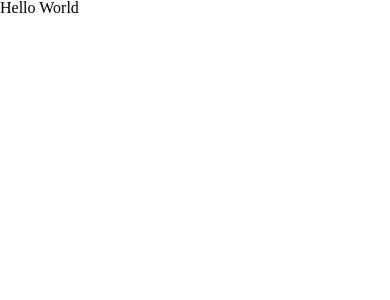
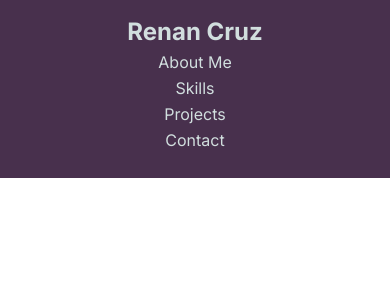
Before and after one commit to RenanCruz7/renan-portfolio, an Angular app: page / in a window 390 px wide. Shown: the top 300 px of the page. Built offline with nearby package versions, Linux system fonts and the light colour scheme.

Commit message:
Header Component

```diff
--- a/src/app/app.component.html
+++ b/src/app/app.component.html
@@ -1 +1 @@
-<h1>Hello World</h1>
+<app-header></app-header>
--- a/src/app/app.component.scss
+++ b/src/app/app.component.scss
@@ -0,0 +1,4 @@
+@import '../assets/styles/global.scss';
+body{
+    background-color: $primary;
+}
--- /dev/null
+++ b/src/app/components/header/header.component.html
@@ -0,0 +1,11 @@
+<header class="header">
+    <div class="logo">
+      Renan Cruz
+    </div>
+    <nav class="navbar">
+      <a href="#about-me">About Me</a>
+      <a href="#skills">Skills</a>
+      <a href="#projects">Projects</a>
+      <a href="#contact">Contact</a>
+    </nav>
+  </header>
--- /dev/null
+++ b/src/app/components/header/header.component.scss
@@ -0,0 +1,40 @@
+@import '../../../assets/styles/global.scss';
+.header {
+    display: flex;
+    justify-content: space-between;
+    align-items: center;
+    padding: 20px;
+    background-color: $secundary;
+
+    .logo {
+      font-size: 24px;
+      font-weight: bold;
+      color: $primary;
+    }
+
+    .navbar {
+      a {
+        text-decoration: none;
+        margin-left: 20px;
+        color: $primary;
+
+        &:hover {
+          color: #62496a;
+        }
+      }
+    }
+  }
+
+  @media (max-width: 768px) {
+    .header {
+      flex-direction: column;
+      text-align: center;
+
+      .navbar {
+        a {
+          display: block;
+          margin: 10px 0;
+        }
+      }
+    }
+  }
--- /dev/null
+++ b/src/assets/styles/global.scss
@@ -0,0 +1,2 @@
+$primary: #d1dede;
+$secundary: #48304d;
--- a/src/index.html
+++ b/src/index.html
@@ -1,13 +1,19 @@
 <!doctype html>
 <html lang="en">
+
 <head>
   <meta charset="utf-8">
   <title>RenanPortfolio</title>
   <base href="/">
   <meta name="viewport" content="width=device-width, initial-scale=1">
   <link rel="icon" type="image/x-icon" href="favicon.ico">
+  <link rel="preconnect" href="https://fonts.googleapis.com">
+  <link rel="preconnect" href="https://fonts.gstatic.com" crossorigin>
+  <link href="https://fonts.googleapis.com/css2?family=Inter:wght@100..900&display=swap" rel="stylesheet">
 </head>
+
 <body>
   <app-root></app-root>
 </body>
+
 </html>
--- a/src/styles.scss
+++ b/src/styles.scss
@@ -21,7 +21,7 @@ time, mark, audio, video {
 	padding: 0;
 	border: 0;
 	font-size: 100%;
-	font: inherit;
+	font-family: 'Inter', sans-serif;
 	vertical-align: baseline;
 }
 /* HTML5 display-role reset for older browsers */
```
Also changed, not shown: src/app/app.component.ts (+6 -5 lines), src/app/components/header/header.component.ts (added, +12 -0 lines), 1 other file (tests, documents, lock files or other folders).
